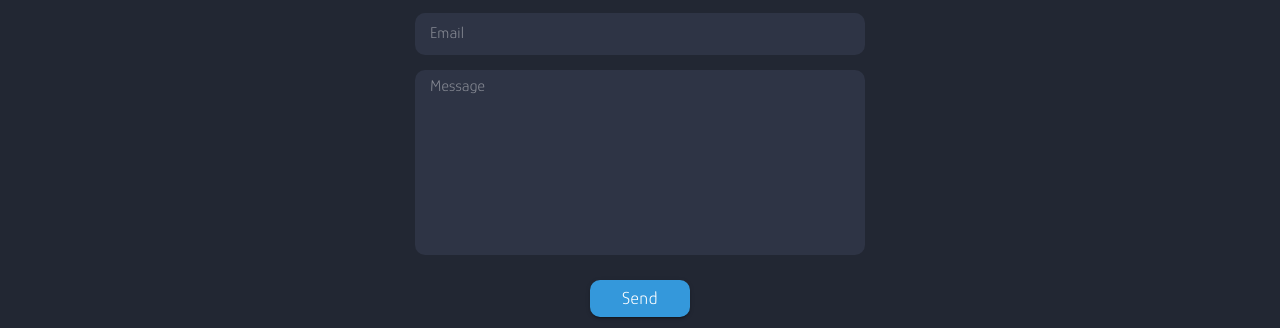
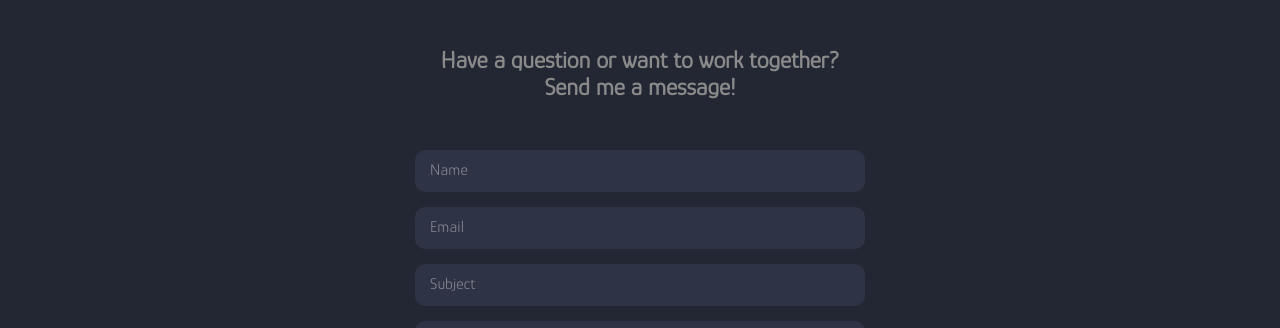
Before and after one commit to tsahiBarshevsky/My-Portfolio, a React (Create React App) app: page / in a window 1280 px wide. Shown: the part 3035-3363 px from the top of the page. Built offline with nearby package versions, Linux system fonts and the light colour scheme; the HTML template or start-up script is replaced by a standard one.

Commit message:
Contact section done

```diff
--- a/src/components/Contact/indes.jsx
+++ b/src/components/Contact/indes.jsx
@@ -1,6 +1,5 @@
 import React, { useState } from 'react';
 import { Button, TextField } from '@mui/material';
-import { MdLocationOn } from 'react-icons/md';
 import emailjs from 'emailjs-com';
 import clsx from 'clsx';
 import { ToastContainer, toast } from 'react-toastify';
@@ -11,6 +10,7 @@ import './styles.sass';
 const Contact = () => {
     const [name, setName] = useState('');
     const [email, setEmail] = useState('');
+    const [subject, setSubject] = useState('');
     const [message, setMessage] = useState('');
     const classes = useStyles();
 
@@ -28,6 +28,7 @@ const Contact = () => {
         e.target.reset();
         setName('');
         setEmail('');
+        setSubject('');
         setMessage('');
     }
 
@@ -36,6 +37,10 @@ const Contact = () => {
             <div className="title-container">
                 <h1 className="title">Contact</h1>
                 <div className="divider" />
+            </div>
+            <div style={{ marginBottom: 40 }}>
+                <h2>Have a question or want to work together?</h2>
+                <h2>Send me a message!</h2>
             </div>
             <form className="contact-form" onSubmit={sendEmail}>
                 <TextField
@@ -58,8 +63,24 @@ const Contact = () => {
                     required
                     autoComplete="off"
                     name="email"
+                    type="email"
                     value={email}
                     onChange={(e) => setEmail(e.target.value)}
+                    InputProps={{
+                        disableUnderline: true,
+                        classes: { input: classes.placeholder },
+                        style: { fontFamily: 'Glory', padding: '5px 15px' }
+                    }}
+                    className={classes.input}
+                    variant='standard'
+                />
+                <TextField
+                    placeholder="Subject"
+                    required
+                    autoComplete="off"
+                    name="subject"
+                    value={subject}
+                    onChange={(e) => setSubject(e.target.value)}
                     InputProps={{
                         disableUnderline: true,
                         classes: { input: classes.placeholder },
--- a/src/components/Contact/styles.sass
+++ b/src/components/Contact/styles.sass
@@ -6,7 +6,7 @@
     justify-content: flex-start
     align-items: center
     width: 100%
-    padding: 50px 350px 20px
+    padding: 50px 350px 40px
     text-align: center
     color: $text-primary
     background-color: $primary
--- a/src/components/Projects/styles.sass
+++ b/src/components/Projects/styles.sass
@@ -6,7 +6,7 @@
     justify-content: flex-start
     align-items: center
     width: 100%
-    padding: 50px 25px 20px
+    padding: 50px 25px 120px
     text-align: center
     color: $text-primary
     background-color: $primary
```
